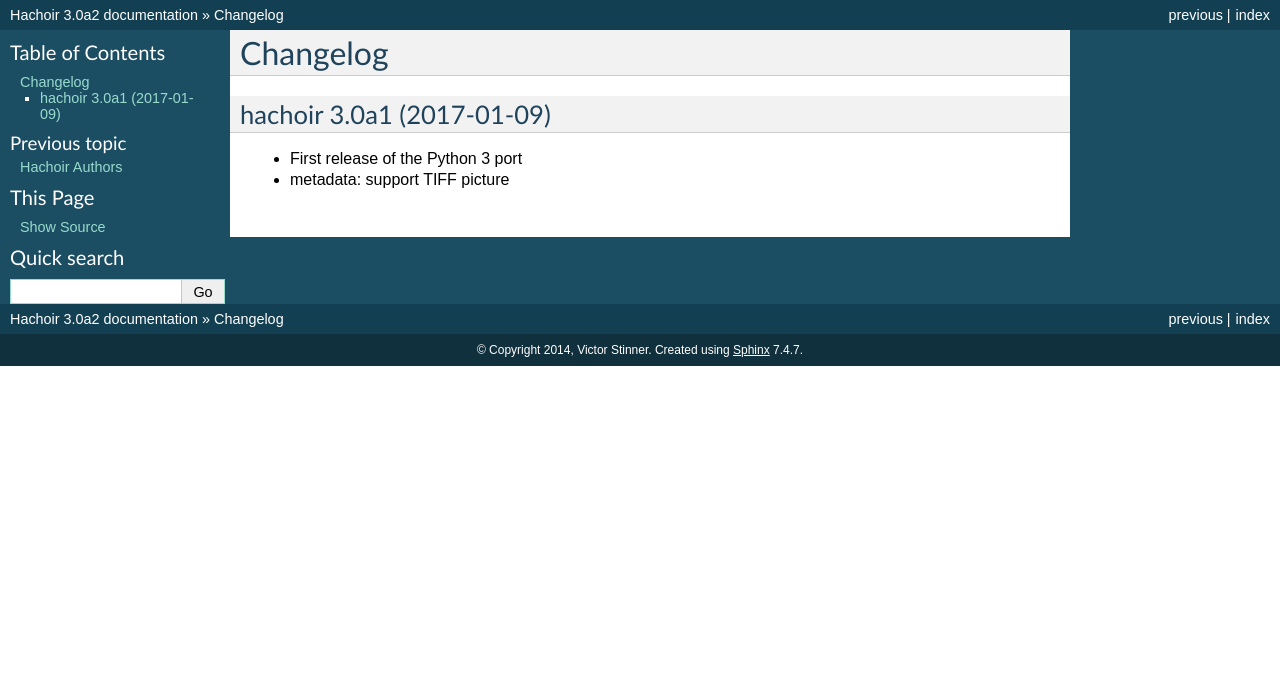
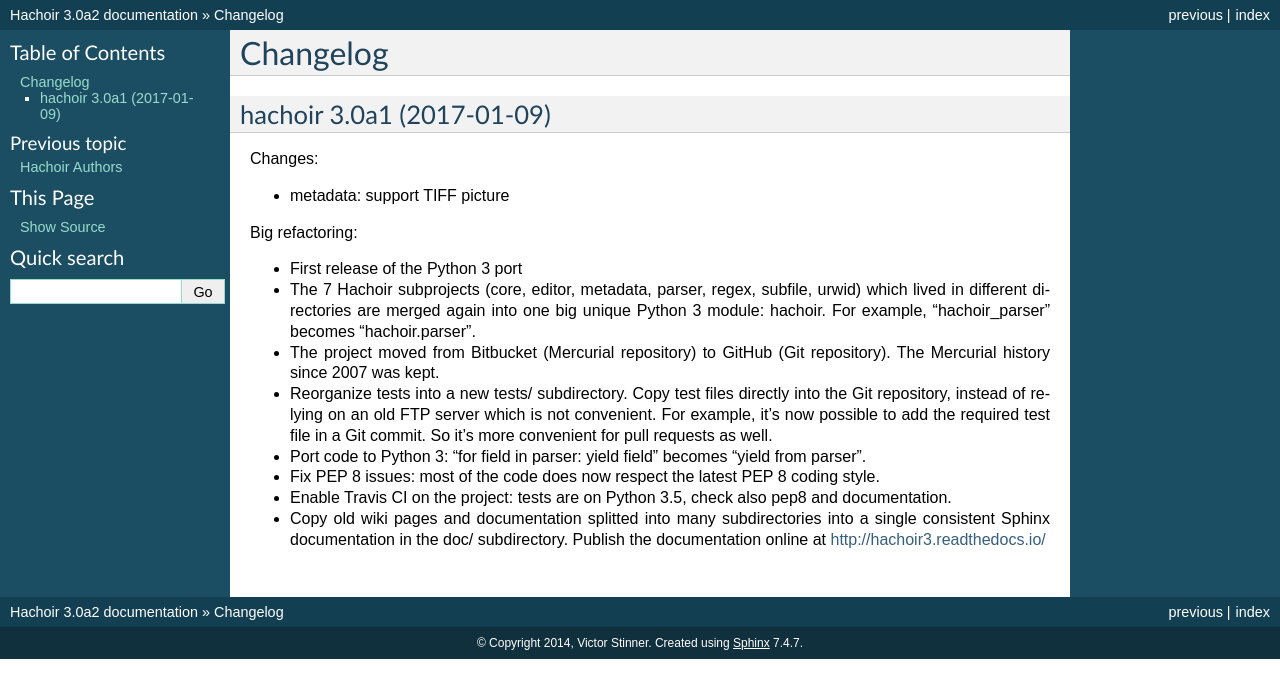
Before and after one commit to vstinner/hachoir, a Sphinx documentation site: the page built from doc/changelog.rst, in a window 1280 px wide. Shown: the top 698 px of the page. Built offline with Sphinx 7.4.7, drawn with Linux system fonts in a browser that asks for light colours.

Commit message:
Complete 3.0a1 change log

```diff
--- a/doc/changelog.rst
+++ b/doc/changelog.rst
@@ -5,5 +5,29 @@ Changelog
 hachoir 3.0a1 (2017-01-09)
 ==========================
 
+Changes:
+
+* metadata: support TIFF picture
+
+Big refactoring:
+
 * First release of the Python 3 port
-* metadata: support TIFF picture
+* The 7 Hachoir subprojects (core, editor, metadata, parser, regex, subfile,
+  urwid) which lived in different directories are merged again into one big
+  unique Python 3 module: hachoir. For example, "hachoir_parser" becomes
+  "hachoir.parser".
+* The project moved from Bitbucket (Mercurial repository) to GitHub (Git
+  repository). The Mercurial history since 2007 was kept.
+* Reorganize tests into a new tests/ subdirectory. Copy test files directly
+  into the Git repository, instead of relying on an old FTP server which
+  is not convenient. For example, it's now possible to add the required test
+  file in a Git commit. So it's more convenient for pull requests as well.
+* Port code to Python 3: "for field in parser: yield field" becomes
+  "yield from parser".
+* Fix PEP 8 issues: most of the code does now respect the latest PEP 8 coding
+  style.
+* Enable Travis CI on the project: tests are on Python 3.5, check also
+  pep8 and documentation.
+* Copy old wiki pages and documentation splitted into many subdirectories
+  into a single consistent Sphinx documentation in the doc/ subdirectory.
+  Publish the documentation online at http://hachoir3.readthedocs.io/
```
